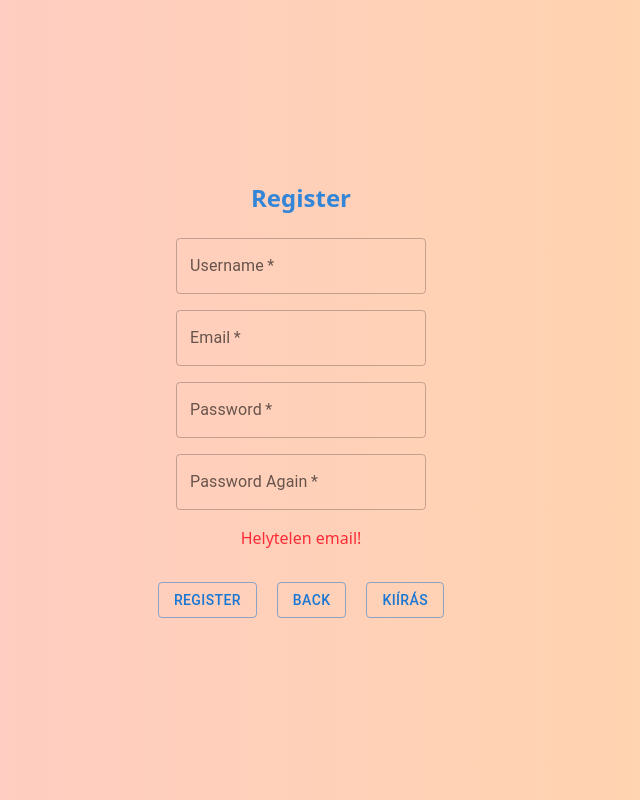
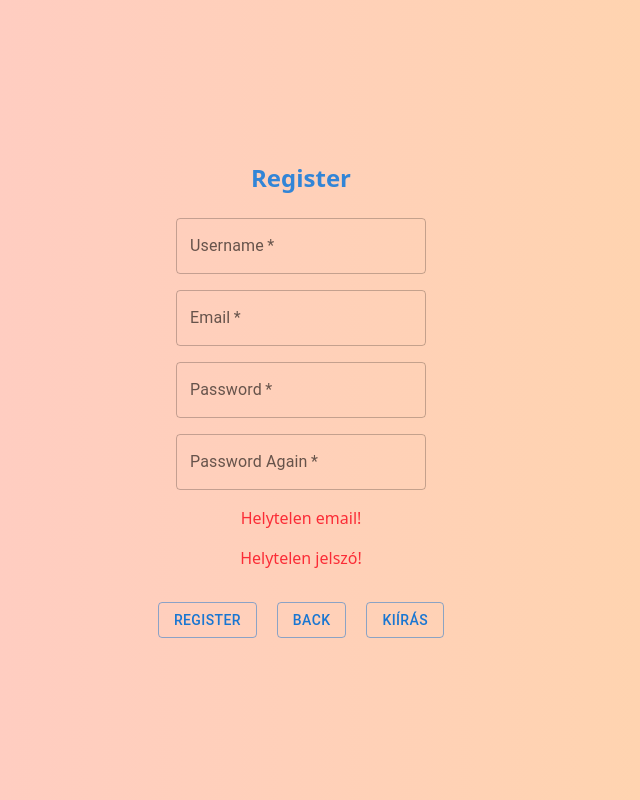
Before and after one commit to MrMancs/Message_app, a React (Vite) app in the folder reactapp/: page /register in a window 1280 px wide. Shown: the whole page, without its empty margins (339-979 px from the left). Built offline with nearby package versions, Linux system fonts and the light colour scheme.

Commit message:
Add password validation error message

```diff
--- a/reactapp/src/Pages/Register.jsx
+++ b/reactapp/src/Pages/Register.jsx
@@ -113,6 +113,9 @@ export default function Login() {
             {!validEmail && "Helytelen email!"}
           </p>
           <p className="text-red-500">
+            {!validPassword && "Helytelen jelszó!"}
+          </p>
+          <p className="text-red-500">
             {!matchingPasswords && "A jelszavak nem egyeznek!"}
           </p>
           <div className="flex flex-row justify-center gap-5">
```
